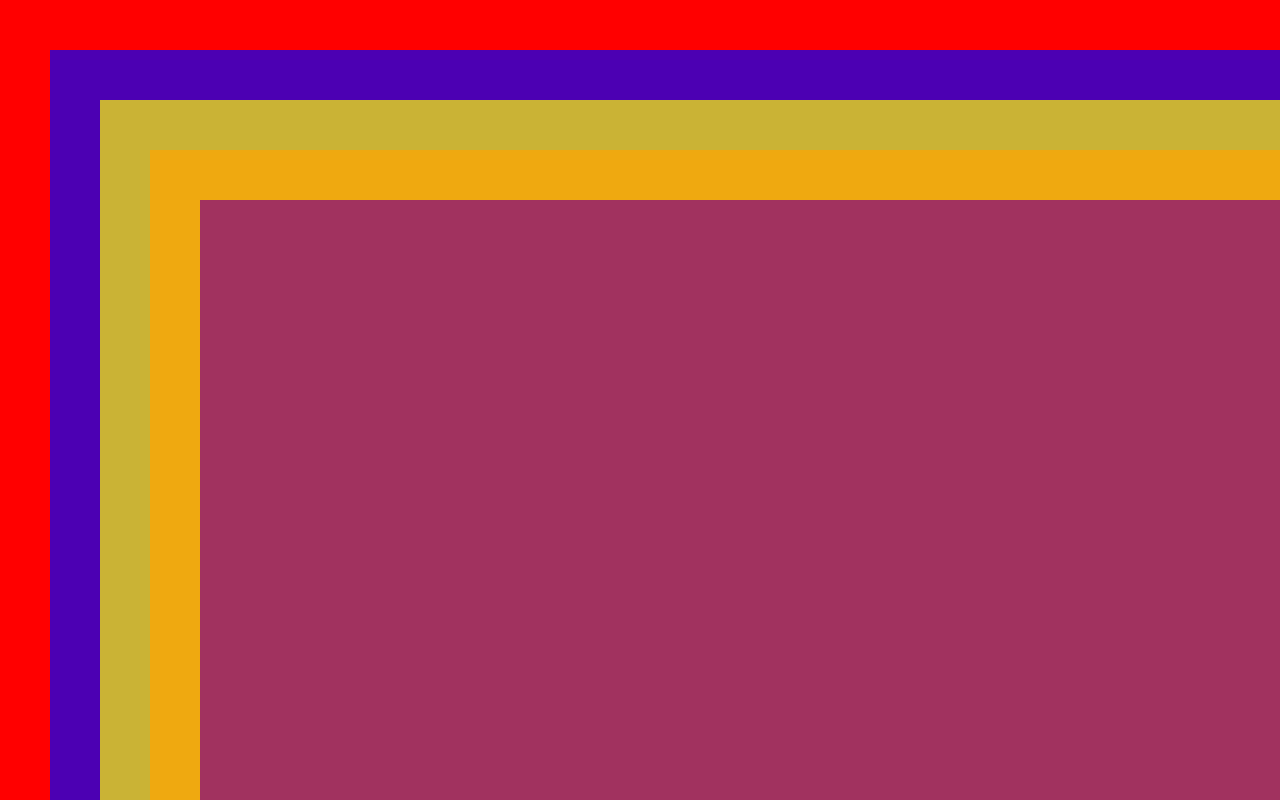
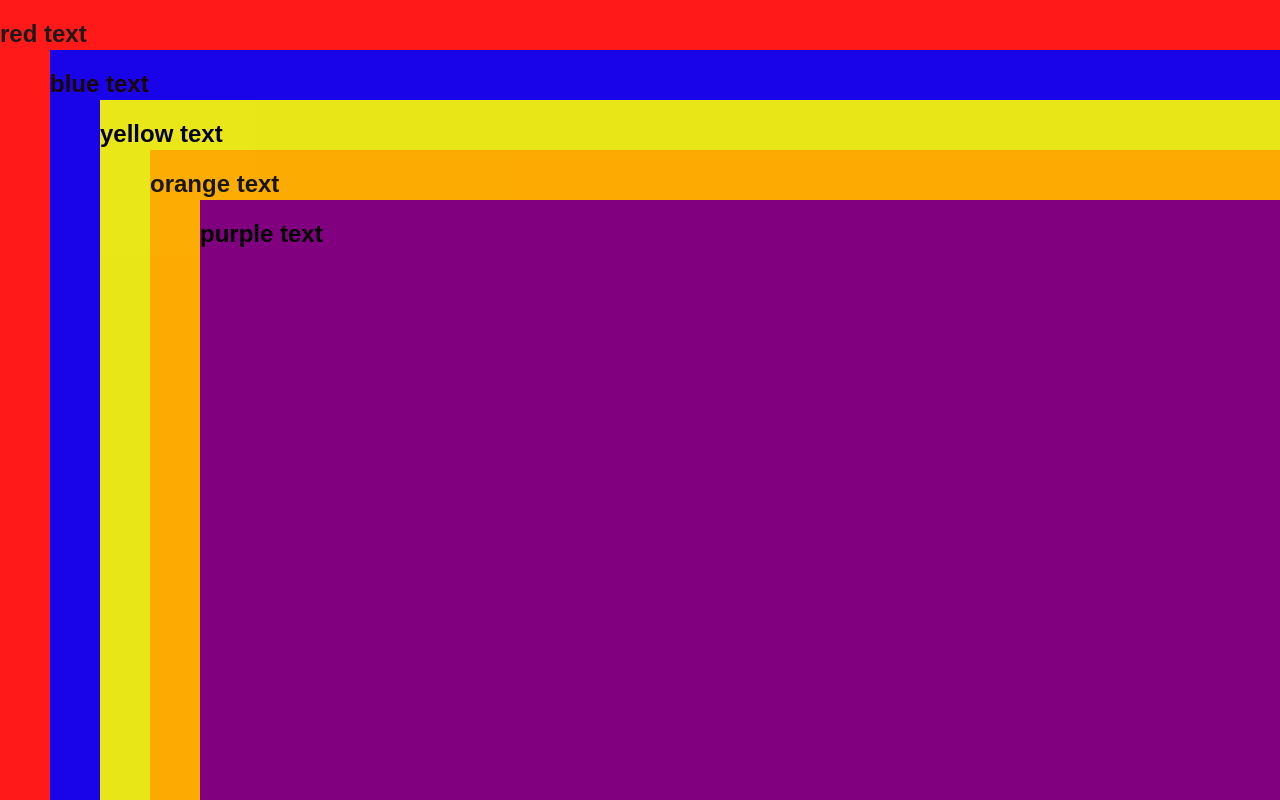
Before and after one commit to D-TUCKER/colors, a React (Create React App) app: page / in a window 1280 px wide. Built offline with nearby package versions, Linux system fonts and the light colour scheme.

Commit message:
get text and router in there.

```diff
--- a/package.json
+++ b/package.json
@@ -8,7 +8,8 @@
   "dependencies": {
     "lodash": "^4.17.4",
     "react": "^16.1.1",
-    "react-dom": "^16.1.1"
+    "react-dom": "^16.1.1",
+    "react-router-dom": "^4.2.2"
   },
   "scripts": {
     "start": "react-scripts start",
--- a/src/App.css
+++ b/src/App.css
@@ -1,8 +1,12 @@
-.color-box {
-  opacity: 0.7;
-}
+/* .color-box {
+  opacity: 0.9;
+} */
 
 .color-box:hover {
   opacity: 1;
   background-color: "black";
 }
+
+.box-text {
+  opacity: 1;
+}
--- a/src/App.js
+++ b/src/App.js
@@ -1,6 +1,13 @@
 import React, { Component } from "react";
+import {
+  BrowserRouter as Router,
+  Route,
+  Link,
+  Redirect
+} from "react-router-dom";
+// import { throttle } from "lodash";
+
 import "./App.css";
-import { throttle } from "lodash";
 
 const OFFSET = 50;
 const RESIZE_TIMEOUT = 100;
@@ -37,7 +44,13 @@ class App extends React.Component {
     //   )
     // );
 
-    const boxData = ["red", "blue", "yellow", "orange", "purple"];
+    const boxData = [
+      { text: "red text", color: "red" },
+      { text: "blue text", color: "blue" },
+      { text: "yellow text", color: "yellow" },
+      { text: "orange text", color: "orange" },
+      { text: "purple text", color: "purple" }
+    ];
 
     this.state = { boxData };
   }
@@ -82,11 +95,12 @@ class App extends React.Component {
   // };
 
   render() {
-    return this.state.boxData.map((color, index) => (
+    return this.state.boxData.map((box, index) => (
       <ColorDiv
         boxClicked={this.boxClicked}
         key={this.props.offSet}
-        color={color}
+        color={box.color}
+        text={box.text}
         index={index}
         len={this.state.boxData.length}
       />
@@ -97,6 +111,7 @@ class App extends React.Component {
 class ColorDiv extends Component {
   render() {
     const offSet = this.props.index * 50 || 0;
+    const behind = this.props.index < this.props.len - 1;
 
     const style = {
       position: "fixed",
@@ -105,15 +120,19 @@ class ColorDiv extends Component {
       right: 0,
       top: offSet,
       bottom: 0,
-      cursor: this.props.index < this.props.len - 1 ? "pointer" : ""
+      opacity: behind ? 0.9 : 1,
+      cursor: behind ? "pointer" : ""
     };
 
     return (
       <div
         className="color-box"
+        key={this.props.index}
         style={style}
         onClick={this.props.boxClicked.bind(null, this.props.index)}
-      />
+      >
+        <h2 className="box-text">{this.props.text}</h2>
+      </div>
     );
   }
 }
```
Also changed, not shown: 1 other file (tests, documents, lock files or other folders).
